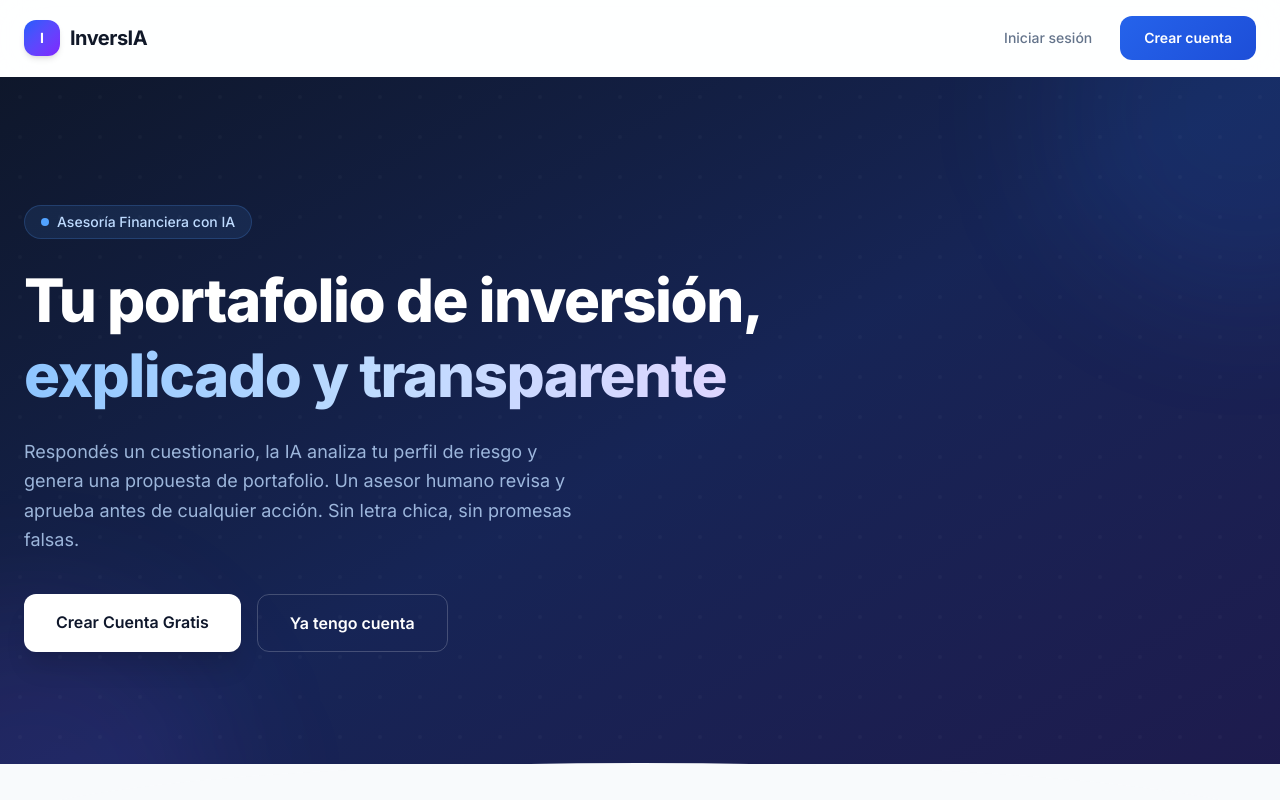
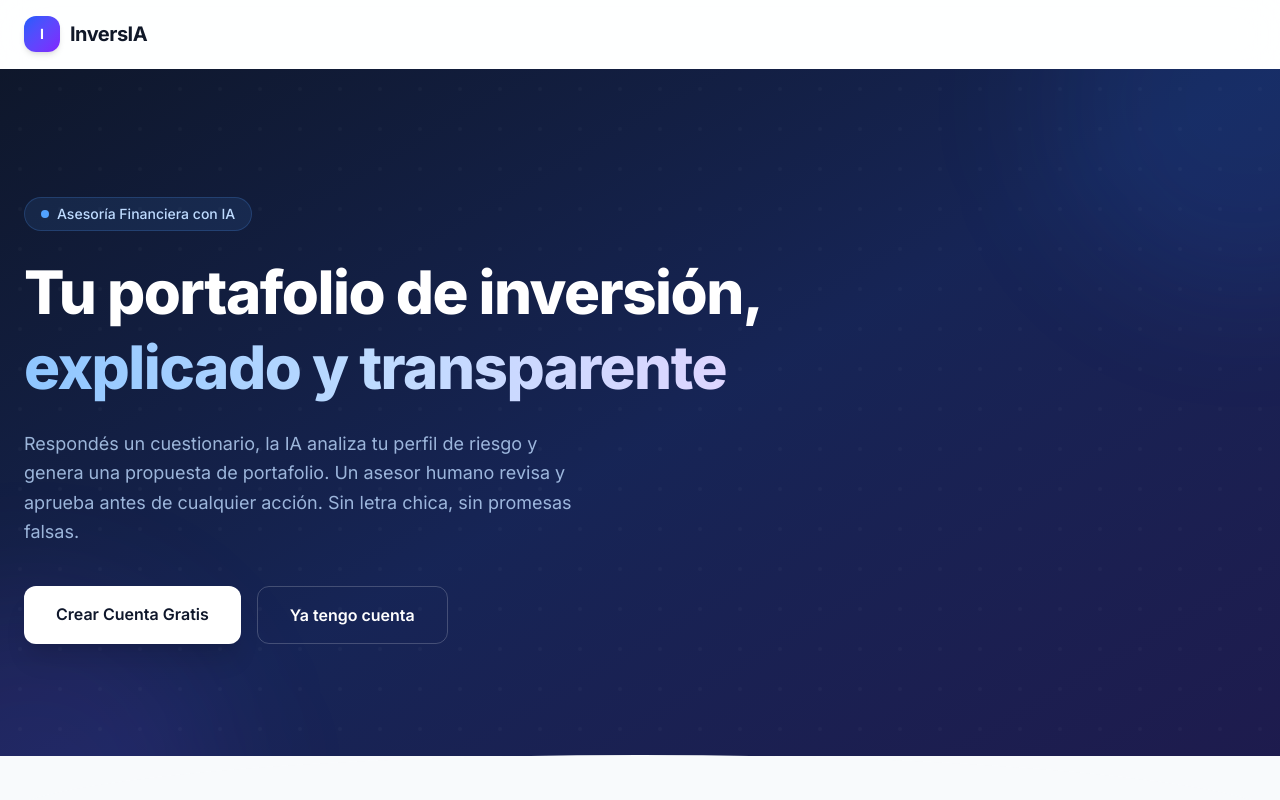
Before and after one commit to sebassss-AM/Robo-Advisory_Automatizacion_Estrategias--Inversion, a Next.js app in the folder frontend/: page / in a window 1280 px wide. Shown: the top 800 px of the page. Built offline with nearby package versions, Linux system fonts and the light colour scheme.

Commit message:
fix: eliminar CTAs duplicados en nav/hero, sacar nuevo perfilamiento del panel asesor

```diff
--- a/frontend/app/asesor/page.tsx
+++ b/frontend/app/asesor/page.tsx
@@ -90,7 +90,6 @@ export default function AsesorPage() {
               {getUser()?.display_name || getUser()?.username}
             </span>
             <span className="badge badge-blue text-xs">Asesor</span>
-            <a href="/cuestionario" className="btn-primary text-sm">Nuevo perfilamiento</a>
             <button onClick={handleLogout} className="btn-ghost text-sm text-red-600 hover:bg-red-50 hover:text-red-700">
               Cerrar sesión
             </button>
--- a/frontend/app/page.tsx
+++ b/frontend/app/page.tsx
@@ -39,7 +39,6 @@ export default function Home() {
           <nav className="flex items-center gap-3">
             {advisor ? (
               <>
-                <a href="/cuestionario" className="btn-primary text-sm">Nuevo Perfilamiento</a>
                 <a href="/asesor" className="btn-ghost text-sm">Panel Asesor</a>
                 <button onClick={handleLogout} className="btn-ghost text-sm text-red-600 hover:bg-red-50 hover:text-red-700">
                   Cerrar sesión
@@ -53,10 +52,7 @@ export default function Home() {
                 </button>
               </>
             ) : (
-              <>
-                <a href="/login" className="btn-ghost text-sm">Iniciar sesión</a>
-                <a href="/register" className="btn-primary text-sm">Crear cuenta</a>
-              </>
+              <div />
             )}
           </nav>
         </div>
```
